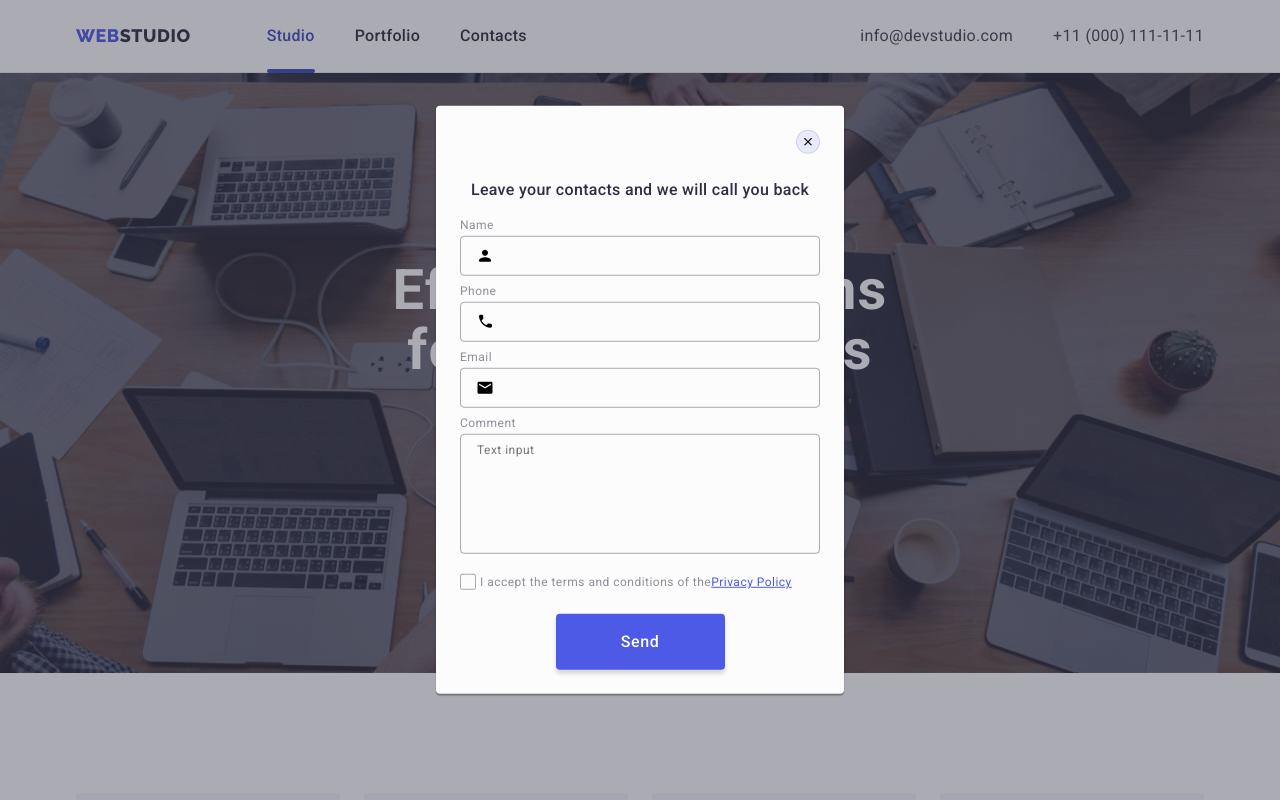
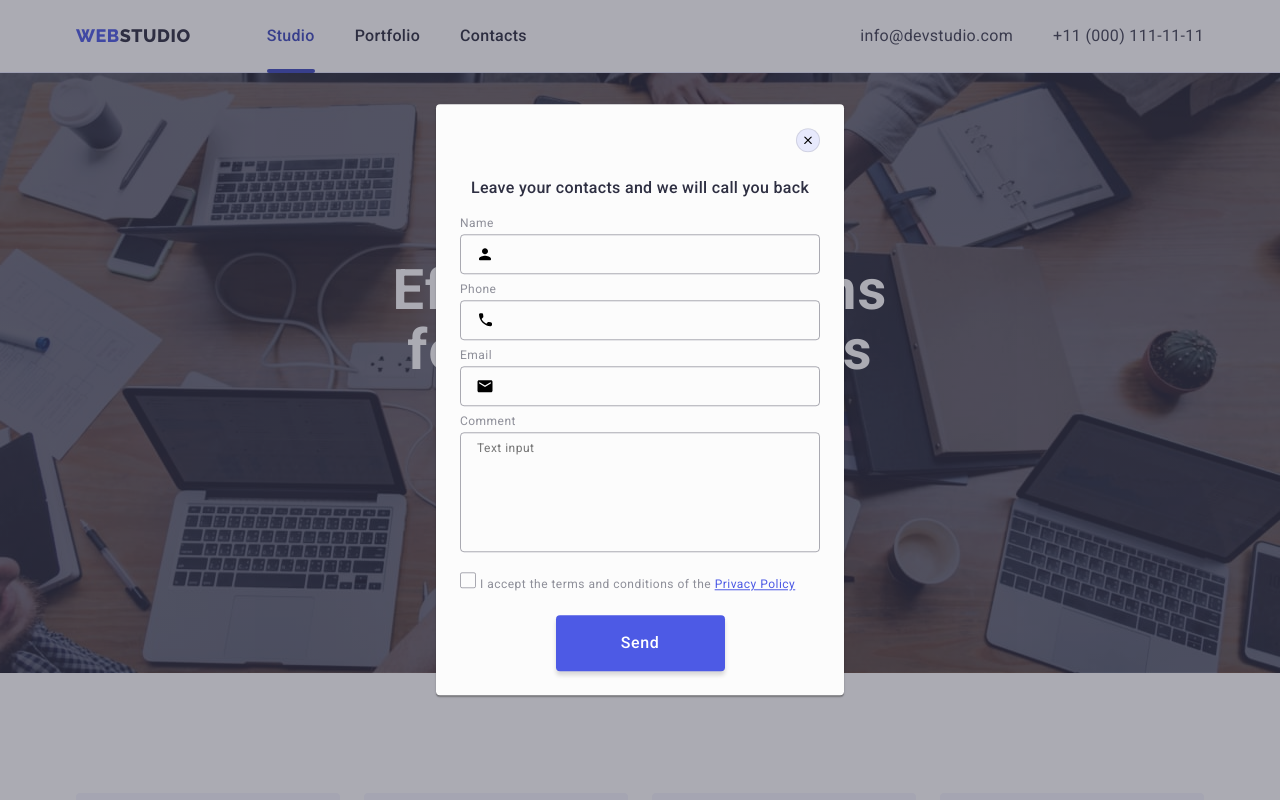
Before and after one commit to TetianaNikiforova/goit-markup-hw-05, a plain HTML site: page index.html in a window 1280 px wide. Both pictures are taken after a click on the button "Order Service". Shown: the top 800 px of the page. Drawn offline with nearby package versions, Linux system fonts and the light colour scheme.

Commit message:
Update styles.css

```diff
--- a/css/styles.css
+++ b/css/styles.css
@@ -1053,10 +1053,8 @@ ul{
 }
 
 .checkbox-conteiner {
-    display: flex;
     width: 360px;
     margin-bottom: 24px;
-
 }
 
 .checkbox-modal {
@@ -1067,11 +1065,8 @@ ul{
     line-height: 1.17;
     letter-spacing: 0.04em;
     color: var(--c-grey);
-    align-items: center;
-    justify-content: center;
-    display: inline-flex;
+    display: block;
 }
-
 
 .checkbox-btn {
     display: none;
@@ -1082,7 +1077,6 @@ ul{
 }
 
 .checkbox-link {
-    display: inline-block;
     color: var(--blue-color);
 }
 
```
